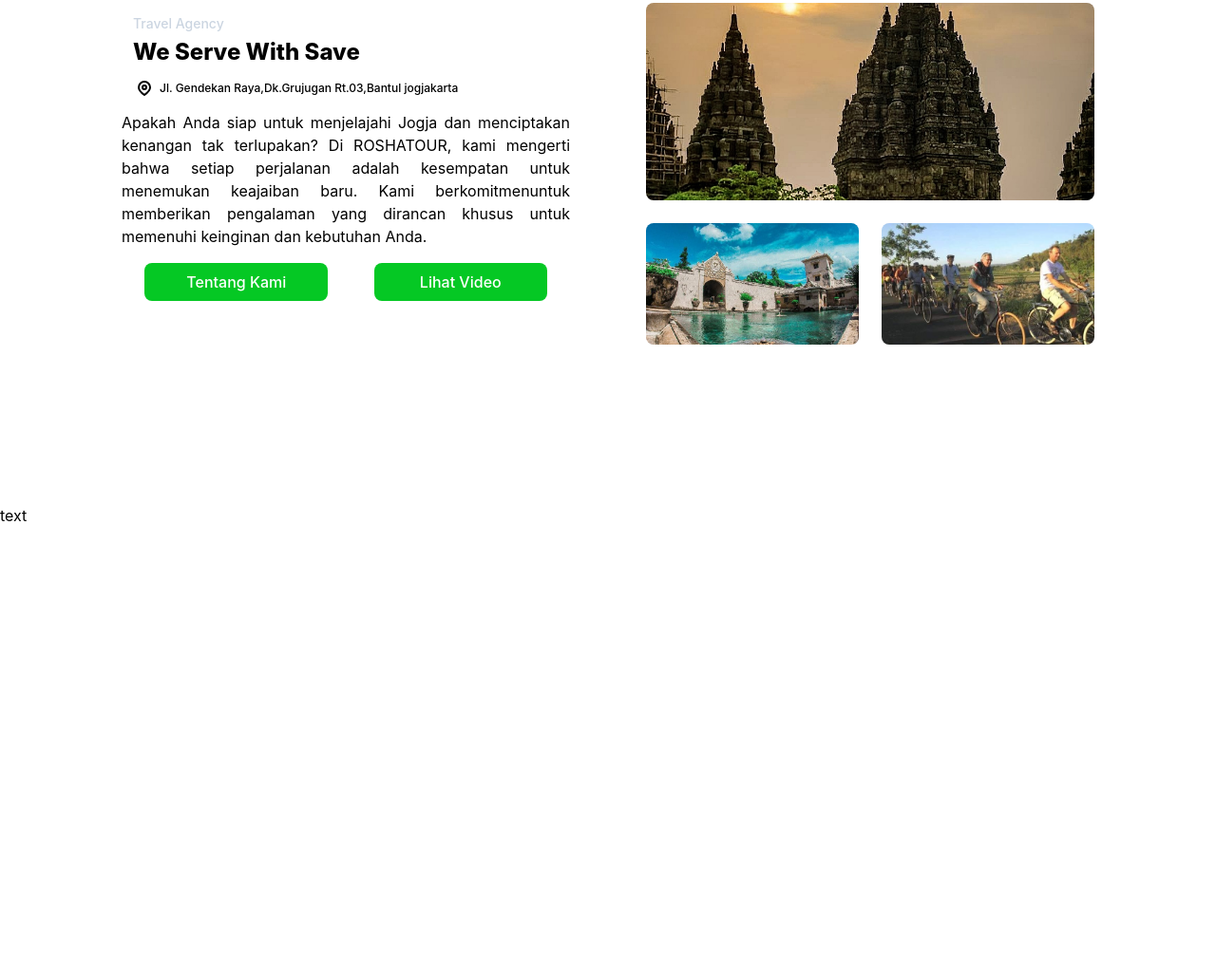
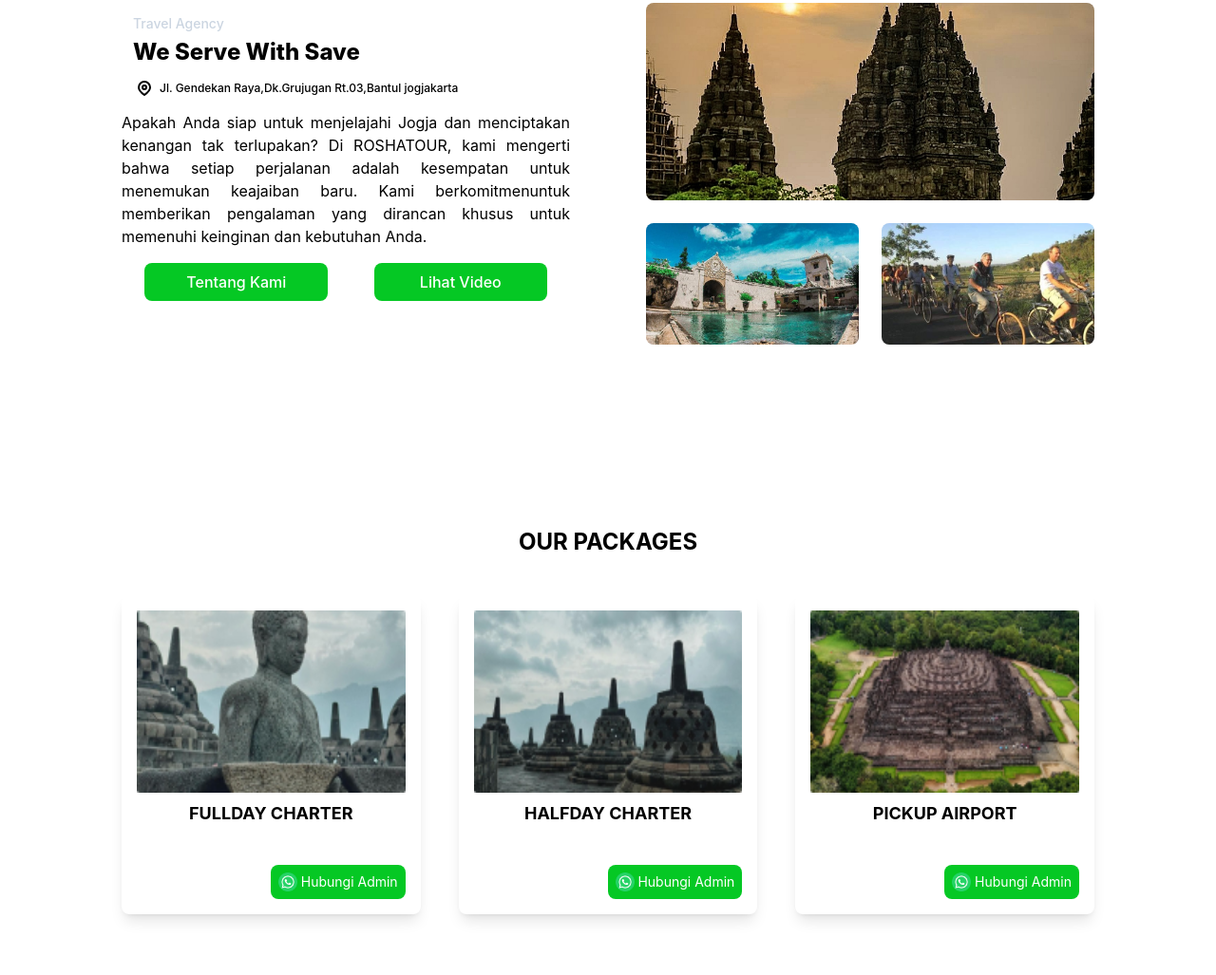
Before and after one commit to AD-iT448/travelAgencyRoshatour, a website: page index.html in a window 1280 px wide. Shown: the part 877-1904 px from the top of the page at 95% size. Before the commit the page ends 1432 px from the top, so only its background shows below. Drawn offline with nearby package versions, Linux system fonts and the light colour scheme; a web font is replaced by a local one.

Commit message:
fixed section paket

```diff
--- a/index.html
+++ b/index.html
@@ -12,35 +12,14 @@
     <link rel="stylesheet" href="dist/output.css">
     <link rel="stylesheet" href="src/input.css">
 </head>
-<body class=" dark:bg-dark">
-    <!-- <nav class="bg-white bg-opacity-50 backdrop-blur-lg fixed top-0 w-full z-50 shadow-md">
-        <div class="container mx-auto px-4 py-3 flex justify-between items-center">
-            <div>
-                <h1 class="text-2xl text-white font-bold">Roushatour</h1>
-                <p class="text-sm text-white">NIB : 1205000252427</p>
-            </div>
-            <div>
-                <ul class="flex space-x-8">
-                    <li><a href="#" class="text-gray-800 hover:text-gray-600" id="home-link">Home</a></li>
-                    <li><a href="#" class="text-gray-800 hover:text-gray-600" id="paket-link">Paket</a></li>
-                    <li><a href="#" class="text-gray-800 hover:text-gray-600" id="portfolio-link">Portfolio</a></li>
-                    <li><a href="#" class="text-gray-800 hover:text-gray-600" id="kontak-link">Kontak</a></li>
-                </ul>
-            </div>
-            <div>
-                <select id="language-select" class="text-gray-800 border border-gray-300 rounded px-2 py-1">
-                    <option value="id">Indonesia</option>
-                    <option value="en">English</option>
-                </select>
-            </div>
-        </div>
-    </nav> -->
+<body class="">
+
  <!-- Header Start -->
  <header class="bg-white  top-0 left-0 backdrop-blur-[5px] bg-opacity-10  fixed w-full flex items-center z-10">
       <div class="container">
           <div class="flex items-center justify-between relative">
             <div class="px-10">
-                <h1 class="text-2xl text-black font-bold">Roushatour</h1>
+                <h1 class="text-2xl text-black font-bold">Roshatour</h1>
                 <p class="text-sm text-black">NIB : 1205000252427</p>
             </div>
               <div class="flex items-center px-4">
@@ -71,7 +50,7 @@
                               <a href="#contact" class="text-base text-dark py-2 mx-8 flex
                               group-hover:text-primary" id="kontak-link">Kontak</a>
                           </li>
-                          <li class="flex items-center ">
+                          <!-- <li class="flex items-center ">
                               <div class="flex">
                                     <span class="mr-2 text-sm text-slate-500">light</span>
                                     <input type="checkbox" id="dark-toggle" class="hidden">
@@ -83,7 +62,7 @@
                                     </label>
                                     <span class="ml-2 text-sm text-slate-500">dark</span>
                               </div>
-                          </li>
+                          </li> -->
                           <li class="items-center pl-8 my-auto">
                             <select id="language-select" class="text-gray-800 border border-gray-300 rounded px-2 py-1">
                                 <option value="id">Indonesia</option>
@@ -101,7 +80,7 @@
  <!-- Header End -->
     <section class="h-screen w-full bg-cover bg-center flex items-center justify-center" style="background-image:url(dist/img/Candi-Prambanan-Sore-Hari.jpg)">
         <div class="text-center text-white">
-            <h2 class="text-4xl md:text-6xl font-bold" id="main-title">Kami Melayani dengan Hemat</h2>
+            <h1 class="text-3xl lg:text-5xl font-bold" id="main-title">Kami Melayani dengan Hemat</h1>
             <p class="mt-4 text-lg md:text-xl" id="subtitle">
                 Apakah Anda siap untuk menjelajahi Jogja dan menciptakan kenangan tak terlupakan?
             </p>
@@ -117,18 +96,18 @@
                                   <dt class="sr-only">Location</dt>
                                   <dd class="flex items-center">
 
-                                    <svg width="24" height="24" fill="none" stroke="currentColor" stroke-width="2" stroke-linecap="round" stroke-linejoin="round" class="mr-1 text-slate-400 dark:text-slate-500" aria-hidden="true">
+                                    <svg width="24" height="24" fill="none" stroke="currentColor" stroke-width="2" stroke-linecap="round" stroke-linejoin="round" class="mr-1 text-slate-400 " aria-hidden="true">
                                       <path d="M18 11.034C18 14.897 12 19 12 19s-6-4.103-6-7.966C6 7.655 8.819 5 12 5s6 2.655 6 6.034Z" />
                                       <path d="M14 11a2 2 0 1 1-4 0 2 2 0 0 1 4 0Z" />
                                     </svg>
                                     <a href="https://maps.app.goo.gl/vPMdGTKXURCjDCAL9">Jl. Gendekan Raya,Dk.Grujugan Rt.03,Bantul jogjakarta</a>
                                   </dd>
                                 </dl>
-                                <h1 class="mt-1 text-2xl font-extrabold text-black sm:text-black dark:lg:text-slate-50">We Serve With Save</h1>
-                                <p class="text-sm leading-4 font-medium text-slate-300 sm:text-slate-500 dark:sm:text-black">Travel Agency</p>
+                                <h1 class="mt-1 text-2xl font-extrabold text-black sm:text-black ">We Serve With Save</h1>
+                                <p class="text-sm leading-4 font-medium text-slate-300 sm:text-slate-500 ">Travel Agency</p>
                               </div>
 
-                              <p class="text-justify leading-6 col-start-1 sm:col-span-2  lg:row-start-4 lg:col-span-1 dark:text-slate-400" id="deskripsi-home">
+                              <p class="text-justify leading-6 col-start-1 sm:col-span-2  lg:row-start-4 lg:col-span-1 " id="deskripsi-home">
                                 Apakah Anda siap untuk menjelajahi Jogja dan menciptakan kenangan tak terlupakan? Di ROSHATOUR, kami mengerti bahwa setiap perjalanan adalah kesempatan untuk
                                 menemukan keajaiban baru. Kami berkomitmenuntuk memberikan pengalaman yang dirancan khusus untuk memenuhi keinginan dan kebutuhan Anda.
                             </p>
@@ -153,8 +132,59 @@
 
     </section>
     <section>
-        <div class=" mt-36 bg-white ">
-            <h1>text</h1>
+        <div class=" mt-36  ">
+            <div class="py-6 px-2 sm:p-6 md:py-10 ">
+                <div class=" max-w-6xl mx-auto text-center">
+                    <h1 class="text-base md:text-md lg:text-2xl  font-bold">OUR PACKAGES</h1>
+                    <div class="max-w-4xl mx-auto text-center grid grid-cols-1 lg:max-w-5xl md:grid-cols-2  lg:grid-cols-3 mt-10 gap-10 mb-10   ">
+
+                        <!-- <img src="dist/img/paket/paket 1.jpg" alt="" class="w-96 h-44 px-2 pt-2"> -->
+                        <div class="bg-white-800 p-4 rounded-lg shadow-lg text-left  bg-white  ">
+                            <div class="flex sm:flex-col flex-col sm:items-center w-full ">
+                              <img src="dist/img/paket/Rectangle 16.png" alt="Product" class="w-full h-48    ">
+                              <div class="mt-2 sm:mt-0 text-center">
+                                <h3 class="text-lg font-bold">FULLDAY CHARTER</h3>
+                              </div>
+                            </div>
+                            <div class="flex justify-end items-end ml-10 mt-10 ">
+                                <div class="bg-primary px-2 py-2 w-6/12 md:w-6/12 lg:w-7/12  flex justify-between border-none rounded-lg">
+                                    <img src="dist/img/icon/wa.png" alt="" class="w-5 h-5">
+                                    <h5 class="text-sm md:text-md lg:text-sm text-white">Hubungi Admin</h5>
+                                </div>
+                              </div>
+                        </div>
+                        <div class="bg-white-800 p-4 rounded-lg shadow-lg text-left  bg-white  ">
+                            <div class="flex sm:flex-col flex-col sm:items-center w-full ">
+                              <img src="dist/img/paket/Rectangle 2.png" alt="Product" class="w-full h-48    ">
+                              <div class="mt-2 sm:mt-0 text-center">
+                                <h3 class="text-lg font-bold">HALFDAY CHARTER</h3>
+                              </div>
+                            </div>
+                            <div class="flex justify-end items-end ml-10 mt-10 ">
+                                <div class="bg-primary px-2 py-2 w-6/12 md:w-6/12 lg:w-7/12  flex justify-between border-none rounded-lg">
+                                    <img src="dist/img/icon/wa.png" alt="" class="w-5 h-5">
+                                    <h5 class="text-sm md:text-md lg:text-sm text-white">Hubungi Admin</h5>
+                                </div>
+                              </div>
+                        </div>
+                        <div class="bg-white-800 p-4 rounded-lg shadow-lg text-left  bg-white  ">
+                            <div class="flex sm:flex-col flex-col sm:items-center w-full ">
+                              <img src="dist/img/paket/Rectangle 3.png" alt="Product" class="w-full h-48    ">
+                              <div class="mt-2 sm:mt-0 text-center">
+                                <h3 class="text-lg font-bold">PICKUP AIRPORT</h3>
+                              </div>
+                            </div>
+                            <div class="flex justify-end items-end ml-10 mt-10 ">
+                                <div class="bg-primary px-2 py-2 w-6/12 md:w-6/12 lg:w-7/12  flex justify-between border-none rounded-lg">
+                                    <img src="dist/img/icon/wa.png" alt="" class="w-5 h-5">
+                                    <h5 class="text-sm md:text-md lg:text-sm text-white">Hubungi Admin</h5>
+                                </div>
+                              </div>
+                        </div>
+
+                    </div>
+                </div>
+                </div>
         </div>
     </section>
 
```
Also changed, not shown: dist/img/icon/wa.png (added), dist/img/paket/Rectangle 16.png (added), dist/img/paket/Rectangle 2.png (added), dist/img/paket/Rectangle 3.png (added), dist/img/paket/paket 1.jpg (added), dist/img/paket/paket2.png (added), dist/img/paket/paket3.png (added).
